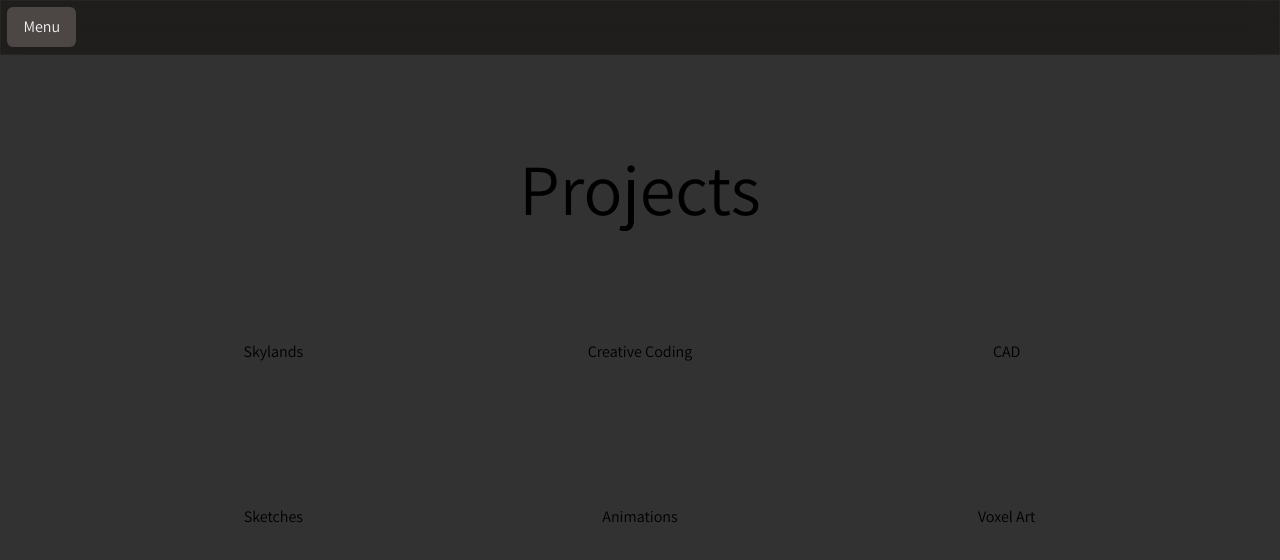
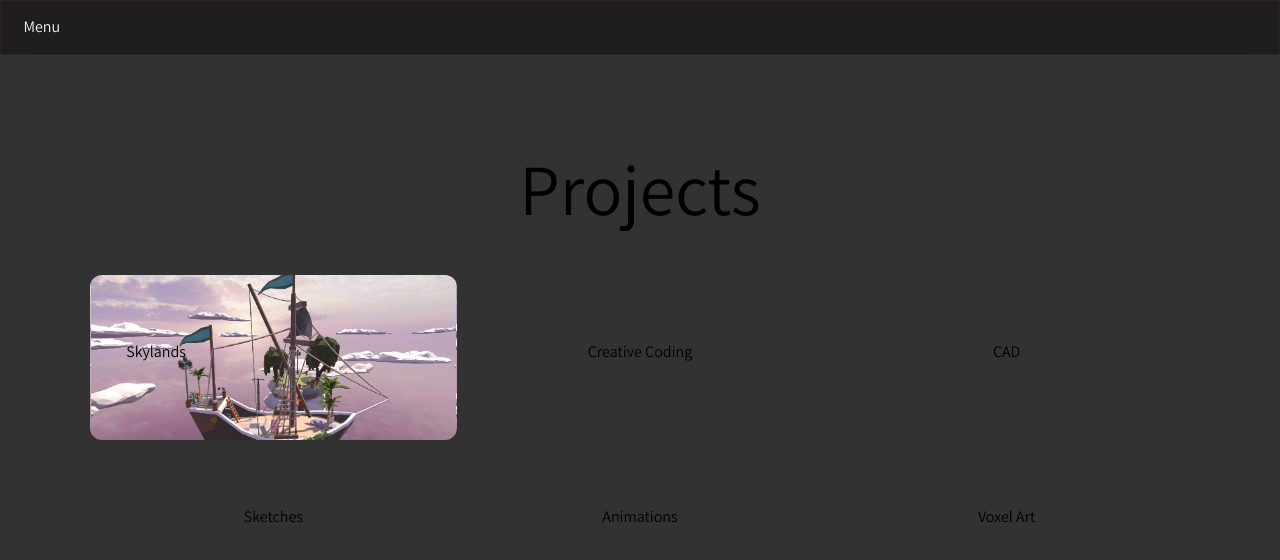
Before and after one commit to flokleiser/nextjs-flo, a Next.js app: page /projects in a window 1280 px wide. Shown: the top 560 px of the page. Built offline with nearby package versions, Linux system fonts and the light colour scheme.

Commit message:
server test for card background image

```diff
--- a/app/components/Navbar.js
+++ b/app/components/Navbar.js
@@ -43,7 +43,7 @@ export default function Navbar() {
     <div className="flex border border-stone-800/90 p-[0.4rem] mb-12 sticky top z-[100] bg-stone-900/80 backdrop-blur-md">
     {/*menu button*/}
        <button
-        className="px-4 py-2 rounded-md text-sm lg:text-base relative no-underline duration-300 ease-in text-zinc-100 bg-stone-500/50"
+        className="px-4 py-2 rounded-md text-sm lg:text-base relative no-underline duration-300 ease-in text-zinc-100"
         onClick={toggleNavbarVisibility}
       >
         {showNavbar ? "Hide" : "Menu"}
--- a/app/page.module.css
+++ b/app/page.module.css
@@ -76,6 +76,16 @@
   padding: 4rem 2.2rem;
   border-radius: var(--border-radius);
   background: rgba(var(--card-rgb), 0);
+  border: 1px solid rgba(var(--card-border-rgb), 0);
+  transition: background 200ms, border 200ms;
+}
+
+.card2 {
+  padding: 4rem 2.2rem;
+  border-radius: var(--border-radius);
+  background-image: url('/public/images/boat.png');
+  background-size: cover;
+  background-position: center;
   border: 1px solid rgba(var(--card-border-rgb), 0);
   transition: background 200ms, border 200ms;
 }
--- a/app/projects/page.js
+++ b/app/projects/page.js
@@ -12,16 +12,19 @@ export default function projects() {
             <h1 className={styles.title}>
             Projects
             </h1>
+
         <div className={styles.grid}>
+
             <a
-            href='/projects/skylands'
-            className={styles.card}
-            rel="noopener noreferrer"
+           href='/projects/skylands'
+           className={styles.card2}
+           rel="noopener noreferrer"
             >
             <h2>
                 Skylands
             </h2>
             </a>
+
 
             <a
             href = '/projects/creative-coding'
```
Also changed, not shown: 1 other file (tests, documents, lock files or other folders).
